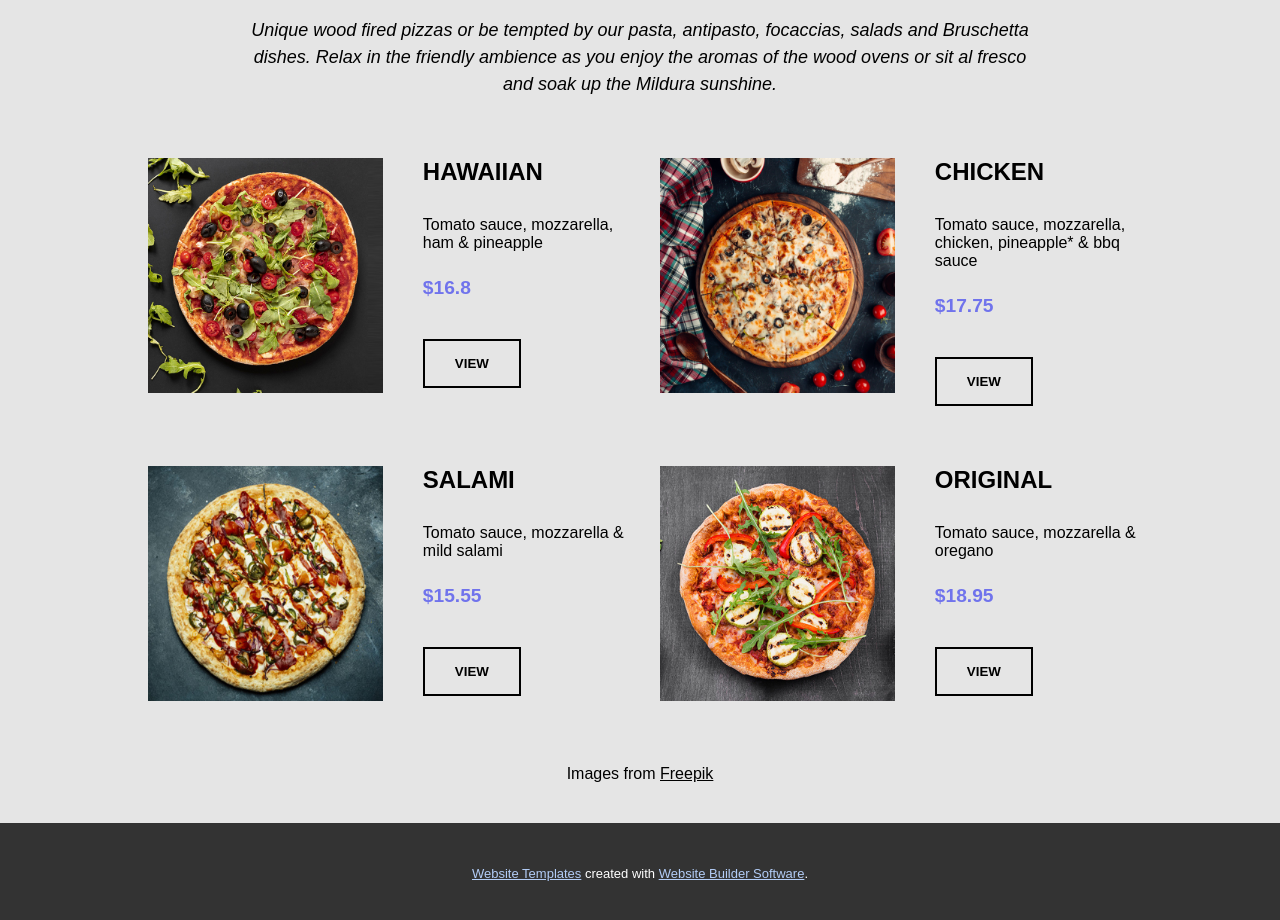
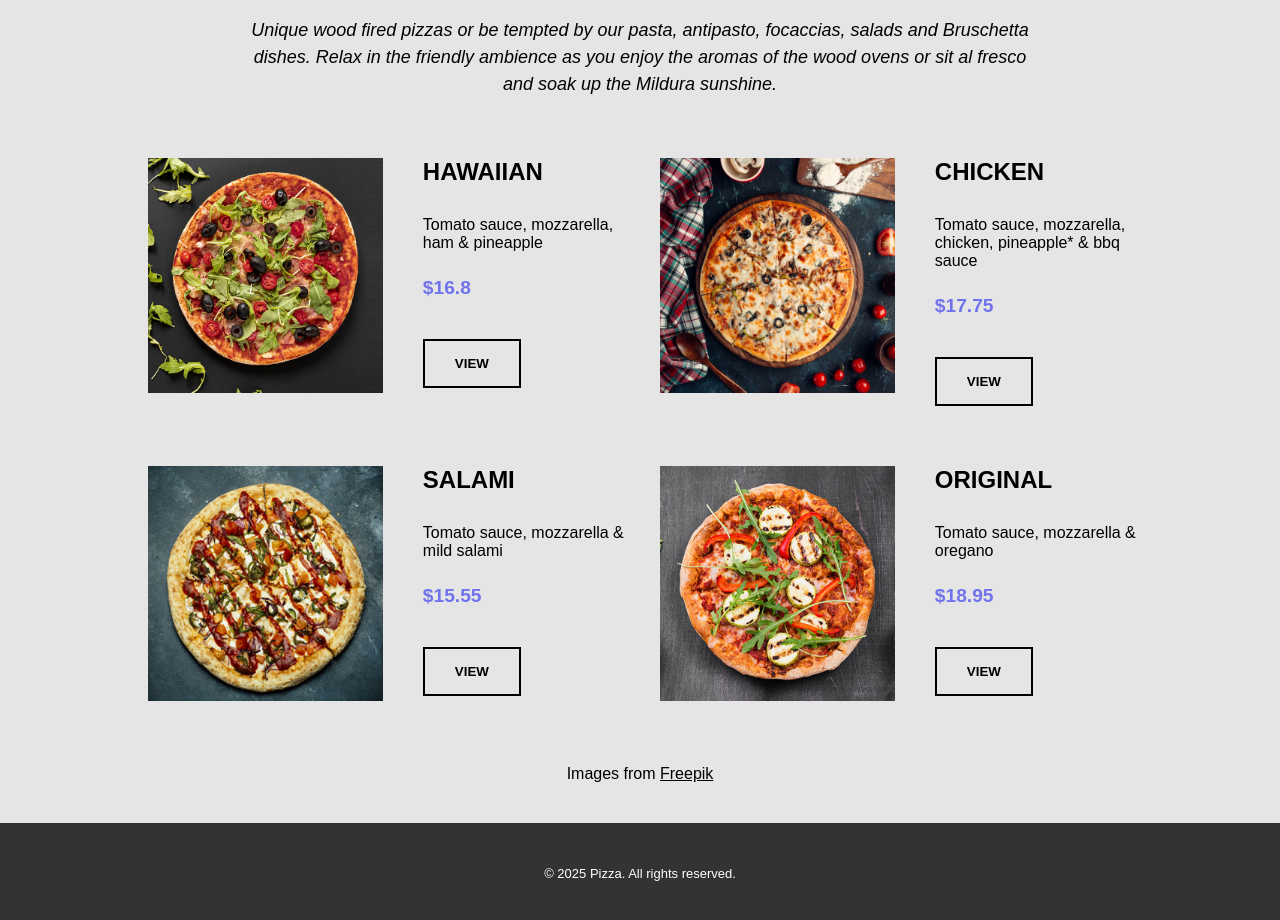
Before and after one commit to samimohamedd/pizza, a plain HTML site: page index.html in a window 1280 px wide. Shown: the part 78-998 px from the top of the page. Drawn offline with Linux system fonts and the light colour scheme.

Commit message:
Update index.html

```diff
--- a/index.html
+++ b/index.html
@@ -89,9 +89,7 @@
             target="_blank">Freepik</a>
     </p>
     <footer>
-        <p>
-            <a href="#">Website Templates</a> created with <a href="#">Website Builder Software</a>.
-        </p>
+        <p>© 2025 Pizza. All rights reserved.</p>
     </footer>
 </body>
 </html>
```
